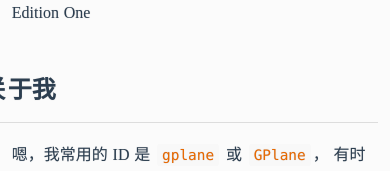
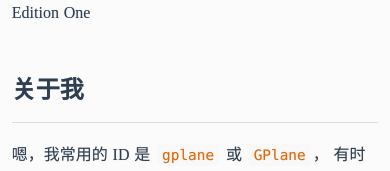
Before and after one commit to g-plane/blog, a Nuxt app: page /about in a window 390 px wide. Shown: the part 482-653 px from the top of the page. Built offline with nearby package versions, Linux system fonts and the light colour scheme; a web font is replaced by a local one; what vue-disqus would draw is missing.

Commit message:
tweak for mobile

```diff
--- a/components/markdown.vue
+++ b/components/markdown.vue
@@ -3,6 +3,14 @@
     <slot />
   </article>
 </template>
+
+<style>
+@media (max-width: 768px) {
+  .header-anchor {
+    display: none;
+  }
+}
+</style>
 
 <style lang="stylus" scoped>
 @import "highlight.js/styles/paraiso-light.css"
@@ -27,15 +35,18 @@ article
     color #2c3e50
 
   h1
-    margin-left -38px
     display block
     font-size 2em
+    @media (min-width: 768px)
+      margin-left -38px
 
   h2
-    margin 45px 0 0.8em -28px
+    margin 45px 0 0.8em
     padding-bottom 0.7em
     border-bottom 1px solid #ddd
     z-index -1
+    @media (min-width: 768px)
+      margin-left -28px
 
   a
     text-decoration none
--- a/layouts/post.vue
+++ b/layouts/post.vue
@@ -57,6 +57,11 @@ main
   display flex
   justify-content center
 
+  @media (max-width: 768px)
+    padding-top 105px
+  @media (min-width: 768px)
+    padding-top 85px
+
 .side-dummy
   @media (max-width: 768px)
     width 15px
```
